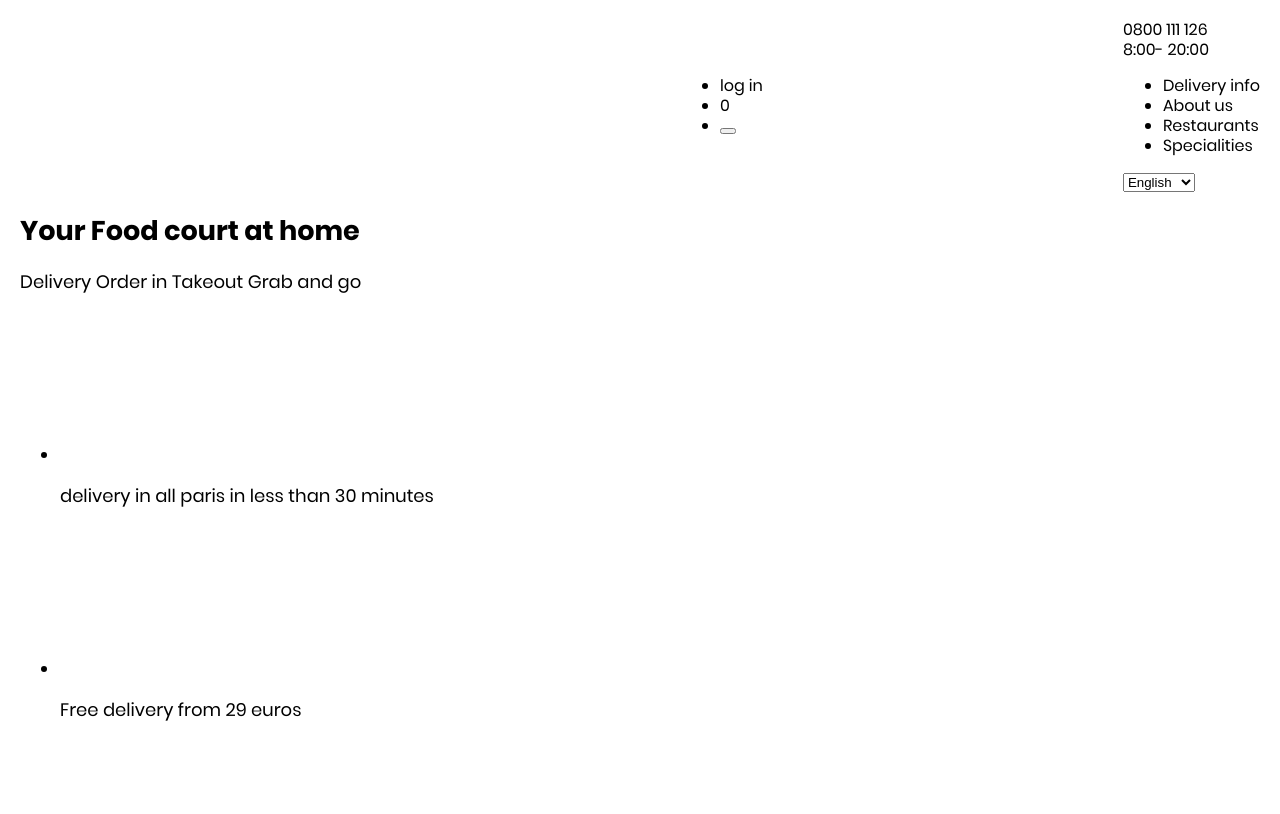
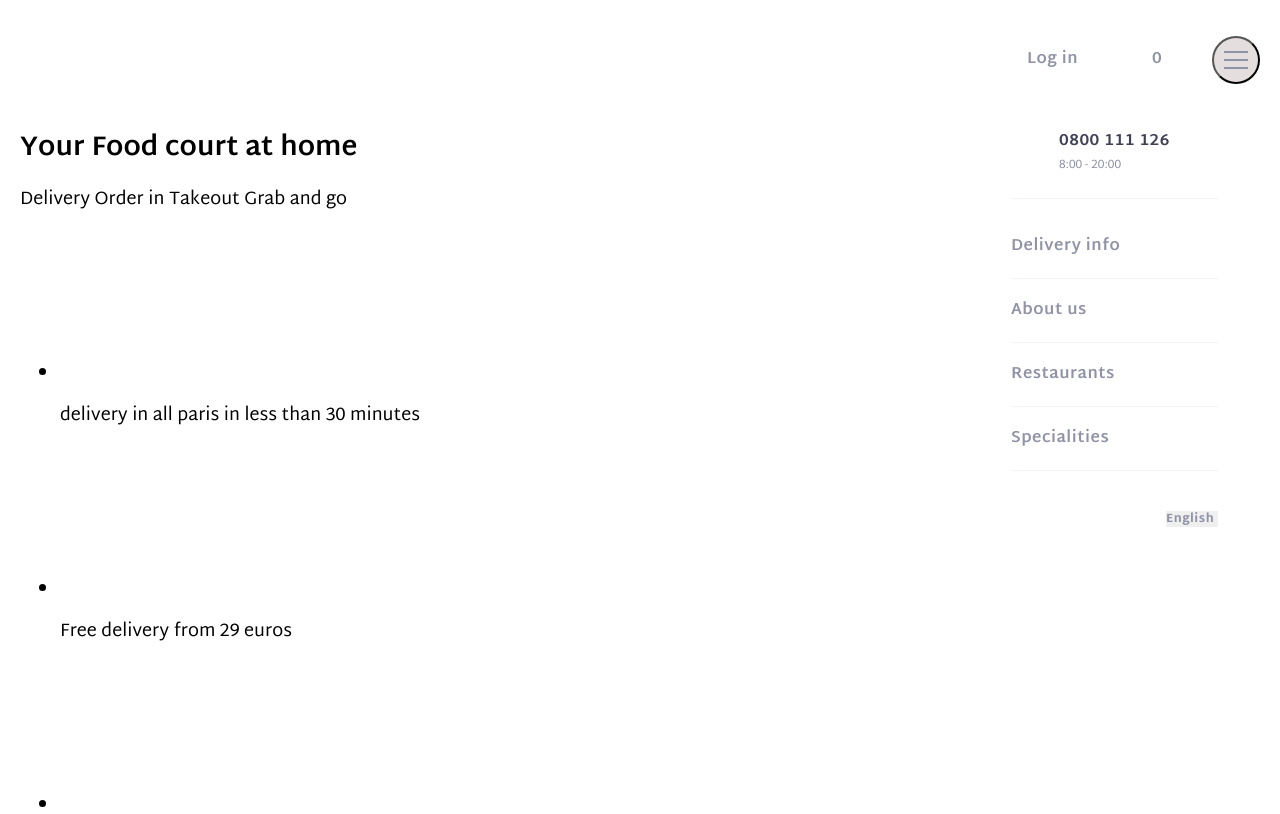
Before and after one commit to Girey-m/Food-deliver, a website: page source/index.html in a window 1280 px wide. Shown: the top 814 px of the page. Drawn offline with nearby package versions, Linux system fonts and the light colour scheme; files that its build step writes are made by us from their sources.

Commit message:
Стилизовал header

```diff
--- a/source/index.html
+++ b/source/index.html
@@ -19,51 +19,54 @@
     <header class="header">
         <div class="container">
             <div class="header__wrapper">
-                <a href="#" class="header__logo link"><svg aria-hidden="true">
+                <a href="#" class="header__logo link"><svg aria-hidden="true" class="header__logo-svg">
                         <use href="/images/icons/stack.svg#logo"></use>
                     </svg></a>
                 <ul class="header__menu-list">
                     <li class="header__menu-item link">
-                        <a href="#" class="header__item-log link">log in</a>
+                        <a href="#" class="header__item-log link">Log in</a>
                     </li>
                     <li class="header__menu-item link">
                         <a href="#" class="header__item-cart link">0</a>
                     </li>
                     <li class="header__menu-item">
                         <button class="header__item-burger">
+
                             <span class="header__burger-span"></span>
-                            <span class="header__burger-span"></span>
-                            <span class="header__burger-span"></span>
+
                         </button>
                     </li>
                 </ul>
                 <div class="header__burger visually__hidden">
-                    <nav class="header__nav">
-                        <div class="header__nav-block">
-                            <a href="tel:0800111126" class="header__nav-tel link">0800 111 126</a>
-                            <div class="header__nav-time-block">
-                                <time class="header__nav-time" datetime="T08:00">8:00</time>-
-                                <time class="header__nav-time" datetime="T20:00">20:00</time>
+                    <nav class="navigation">
+                        <div class="navigation__block">
+                            <a href="tel:0800111126" class="navigation__tel link">0800 111 126</a>
+                            <div class="navigation__time-block">
+                                <time class="navigation__time" datetime="T08:00">8:00</time> -
+                                <time class="navigation__time" datetime="T20:00">20:00</time>
                             </div>
                         </div>
-                        <ul class="header__nav-list">
-                            <li class="header__nav-list-item">
-                                <a href="#" class="header__item-nav-link link">Delivery info</a>
+                        <ul class="navigation__list">
+                            <li class="navigation__list-item">
+                                <a href="#" class="navigation__item-nav-link link">Delivery info</a>
                             </li>
-                            <li class="header__nav-list-item">
-                                <a href="#" class="header__item-nav-link link">About us</a>
+                            <li class="navigation__list-item">
+                                <a href="#" class="navigation__item-nav-link link">About us</a>
                             </li>
-                            <li class="header__nav-list-item">
-                                <a href="#" class="header__item-nav-link link">Restaurants</a>
+                            <li class="navigation__list-item">
+                                <a href="#" class="navigation__item-nav-link link">Restaurants</a>
                             </li>
-                            <li class="header__nav-list-item">
-                                <a href="#" class="header__item-nav-link link">Specialities</a>
+                            <li class="navigation__list-item">
+                                <a href="#" class="navigation__item-nav-link link">Specialities</a>
                             </li>
                         </ul>
-                        <select name="language" class="header__nav-language-dropmenu">
-                            <option value="English">English</option>
-                            <option value="Russian">Русский</option>
-                        </select>
+                        <div class="navigation__select">
+                            <span class="navigation__arrow"></span>
+                            <select name="language" class="navigation__language-dropmenu">
+                                <option value="English">English</option>
+                                <option value="Russian">Русский</option>
+                            </select>
+                        </div>
                     </nav>
                 </div>
             </div>
--- /dev/null
+++ b/source/styles/blocks/header.scss
@@ -0,0 +1,122 @@
+// .visually__hidden {
+//     display: none;
+// }
+
+.header__logo {
+    display: block;
+    padding-top: 24px;
+    padding-bottom: 24px;
+}
+
+.header__logo-svg {
+    display: block;
+    height: 24px;
+}
+
+.header__menu-list {
+    display: flex;
+    list-style-type: none;
+    width: 257px;
+    justify-content: space-between;
+    padding: 0;
+}
+
+.header__menu-item {
+    display: flex;
+    justify-content: center;
+    align-items: center;
+    font-family: $primary-font;
+}
+
+.header__item-log {
+    color: #9093A6;
+    font-weight: 700;
+    font-size: 16px;
+    line-height: 20px;
+    position: relative;
+    padding-left: 24px;
+    letter-spacing: 0.5px;
+}
+
+.header__item-log::before {
+    content: '';
+    position: absolute;
+    width: 24px;
+    height: 24px;
+    top: -2px;
+    left: 0;
+    background-image: url('/images/icons/stack.svg#log-in');
+    background-position: center;
+    background-repeat: no-repeat;
+}
+
+.header__item-cart {
+    color: #9093A6;
+    font-weight: 700;
+    font-size: 16px;
+    line-height: 20px;
+    position: relative;
+    padding-left: 24px;
+    letter-spacing: 0.5px;
+}
+
+.header__item-cart::before {
+    content: '';
+    position: absolute;
+    width: 24px;
+    height: 24px;
+    top: -2px;
+    left: 0;
+    background-image: url('/images/icons/stack.svg#cart');
+    background-position: center;
+    background-repeat: no-repeat;
+}
+
+.header__item-burger {
+    width: 48px;
+    height: 48px;
+    background-color: rgb(228, 222, 222);
+    display: flex;
+    justify-content: center;
+    align-items: center;
+    position: relative;
+    border-radius: 50%;
+}
+
+.header__burger-span {
+    display: block;
+    position: absolute;
+    height: 2px;
+    width: 24px;
+    background-color: #9093A6;
+}
+
+
+.header__burger-span::after {
+    content: '';
+    display: block;
+    position: absolute;
+    height: 2px;
+    width: 24px;
+    bottom: -8px;
+    background-color: #9093A6;
+}
+
+.header__burger-span::before {
+    content: '';
+    display: block;
+    position: absolute;
+    height: 2px;
+    width: 24px;
+    top: -8px;
+    background-color: #9093A6;
+}
+
+.header__burger {
+    position: absolute;
+    right: 0;
+    top: 110px;
+    width: 285px;
+    height: 767px;
+    padding-left: 36px;
+}
--- /dev/null
+++ b/source/styles/blocks/navigation.scss
@@ -0,0 +1,98 @@
+.navigation {
+    width: 207px;
+    display: grid;
+}
+
+.navigation__block {
+    display: grid;
+    grid-template-rows: 20px 16px;
+    align-items: center;
+    justify-content: center;
+    padding-top: 22px;
+    padding-bottom: 24px;
+    gap: 6px;
+    border-bottom: 1px solid #F2F4FA;
+    font-family: $primary-font;
+}
+
+.navigation__tel {
+    min-height: 20px;
+    color: #3F4255;
+    line-height: 20px;
+    letter-spacing: 0.5px;
+    font-weight: 700;
+    position: relative;
+
+}
+
+.navigation__tel::before {
+    content: '';
+    position: absolute;
+    width: 24px;
+    height: 24px;
+    top: -2px;
+    left: -30px;
+    background-image: url('/images/icons/stack.svg#call');
+    background-position: center;
+    background-repeat: no-repeat;
+}
+
+.navigation__time-block {
+    min-height: 16px;
+    color: #9093A6;
+    font-size: 12px;
+}
+
+.navigation__list {
+    list-style-type: none;
+    padding: 0;
+    display: grid;
+    grid-template-rows: repeat(4, 64px);
+    margin-bottom: 40px;
+}
+
+.navigation__list-item {
+    border-bottom: 1px solid #F2F4FA;
+    display: flex;
+    align-items: center;
+}
+
+.navigation__item-nav-link {
+    display: block;
+    color: #9093A6;
+    font-family: $primary-font;
+    font-weight: 700;
+    font-size: 16px;
+    line-height: 20px;
+    letter-spacing: 0.5px;
+}
+
+.navigation__select {
+    position: relative;
+}
+
+.navigation__language-dropmenu {
+    display: block;
+    max-width: 69px;
+    margin-left: auto;
+    margin-right: 0;
+    font-family: $primary-font;
+    font-weight: 900;
+    font-size: 12px;
+    line-height: 16px;
+    letter-spacing: 0.5px;
+    border: none;
+    color: #9093A6;
+    appearance: none;
+}
+
+.navigation__arrow {
+    position: absolute;
+    width: 12px;
+    height: 8px;
+    right: -2px;
+    bottom: 5px;
+    background-image: url('/images/icons/stack.svg#arrow');
+    background-position: center;
+    background-repeat: no-repeat;
+}
--- a/source/styles/global/variables.scss
+++ b/source/styles/global/variables.scss
@@ -1,9 +1,9 @@
 /* шрифты */
-$primary-font: "Poppins",
+$primary-font: "Martel Sans",
     "Arial",
     sans-serif;
 
-$secondary-font: "Martial",
+$secondary-font: "Popins",
     "Arial",
     sans-serif;
 
--- a/source/styles/styles.scss
+++ b/source/styles/styles.scss
@@ -15,3 +15,5 @@
 /* BLOCKS */
 @import "./blocks/logo.scss";
 @import "./blocks/menu.scss";
+@import "./blocks/header.scss";
+@import "./blocks/navigation.scss";
```
Also changed, not shown: source/images/icons/arrow.svg (added), source/images/icons/call.svg (added), source/images/icons/cart.svg (added), source/images/icons/log-in.svg (added).
